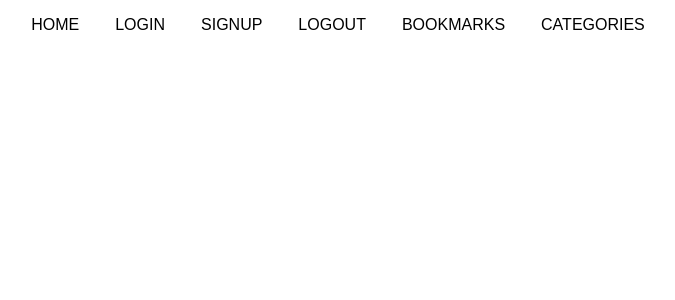
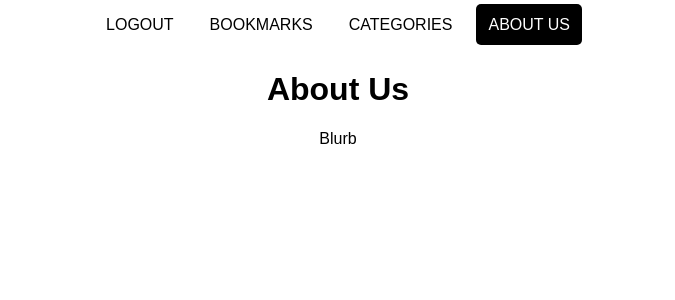
Before and after one commit to adridipietro/silvermark, a React (Create React App) app in the folder frontend/: page /about in a window 1280 px wide. Shown: the top 300 px of the page, without its empty margins (302-977 px from the left). Built offline with nearby package versions, Linux system fonts and the light colour scheme; no server answers.

Commit message:
Adding loggedIn functionality for the navbar, redirecting users after signup or login, adding about page

```diff
--- a/frontend/src/components/App.js
+++ b/frontend/src/components/App.js
@@ -10,10 +10,11 @@ import Signup from './Signup'
 import Logout from './Logout'
 import BookmarkForm from './BookmarkForm'
 import Bookmarks from '../containers/Bookmarks'
-import Home from '.../containers/Home'
+import Home from '../containers/Home'
 import Categories from '../containers/Categories'
 import {connect} from 'react-redux'
 import history from '../history'
+import AboutUs from '../containers/AboutUs'
 import { getBookmarks, createBookmark, deleteBookmark, editBookmark, favoriteBookmark } from '../actions/index'
 import { getCategories, createCategory, deleteCategory, filterByCategory } from '../actions/index'
 
@@ -21,6 +22,9 @@ import { getCategories, createCategory, deleteCategory, filterByCategory } from
 
 
 class App extends React.Component {
+  state = {
+    loggedIn: false
+  }
 
   componentDidMount(){
     this.props.getBookmarks()
@@ -34,9 +38,10 @@ class App extends React.Component {
     return (
       <div className="App">
         <Router history={history}>
-            <Navbar/>
+            <Navbar {...this.state.loggedIn}/>
             <Switch>
-              <Route exact path='/' component={Home}/>
+              <Route exact path='/' render={routeProps => <Home {...routeProps}/>}/>
+              <Route exact path='/about' render={routeProps => <AboutUs {...routeProps}/>} />
               <Route exact path="/categories" render={routeProps => <Categories categories={this.props.categories} deleteCategory={this.props.deleteCategory} createCategory={this.props.createCategory} filterByCategory={this.props.filterByCategory} {...routeProps} /> }/>
               <Route exact path="/login" render={routeProps => <Login loginUser={this.props.loginUser} {...routeProps} />}/>
               <Route exact path="/signup" render={routeProps => <Signup signupUser={this.props.signupUser} {...routeProps} />}/>
--- a/frontend/src/components/Login.js
+++ b/frontend/src/components/Login.js
@@ -26,7 +26,7 @@ class Login extends React.Component {
         e.preventDefault()
         const { email, password } = this.state
         this.props.loginUser({ email, password })
-        this.props.history.push('/')
+        this.props.history.push('/bookmarks')
 
     }
 
--- a/frontend/src/components/Navbar.js
+++ b/frontend/src/components/Navbar.js
@@ -18,71 +18,78 @@ const link = {
 
 export default class Navbar extends Component {
 
+    state = {
+        loggedIn: false
+    }
+
 
     render() {
         return (
             <div className="navbar">
+                {!this.state.loggedIn ?
+                <React.Fragment>
                     <NavLink
-                    to="/"
-                    className="nav-link"
-                    exact
+                        to="/logout" exact className="nav-link"
+                        style={link}
+                        activeStyle={{
+                        background: 'black',
+                        color: 'white'
+                        }}
+                    >LOGOUT</NavLink>
+                    <NavLink to="/bookmarks" exact className="nav-link"
+                        style={link}
+                        activeStyle={{
+                        background: 'black',
+                        color: 'white'
+                        }}
+                    >BOOKMARKS</NavLink>
+                    <NavLink to="/categories" exact className="nav-link"
+                        style={link}
+                        activeStyle={{
+                        background: 'black',
+                        color: 'white'
+                        }}
+                    >CATEGORIES</NavLink>
+                    <NavLink to="/about" exact className="nav-link"
+                        style={link}
+                        activeStyle={{
+                        background: 'black',
+                        color: 'white'
+                        }}
+                    >ABOUT US</NavLink>
+                </React.Fragment>
+               :
+               <React.Fragment>
+                   <NavLink to="/" exact className="nav-link"
                         style={link}
                         activeStyle={{
                         background: 'black',
                         color: 'white'
                         }}
                     >HOME</NavLink>
-                <NavLink
-                    to="/login"
-                    className="nav-link"
-                    exact
+                    <NavLink to="/about" exact className="nav-link"
                         style={link}
                         activeStyle={{
                         background: 'black',
                         color: 'white'
                         }}
-
+                    >ABOUT US</NavLink>
+                   <NavLink to="/login" exact className="nav-link"
+                       style={link}
+                       activeStyle={{
+                       background: 'black',
+                       color: 'white'
+                       }}
                    >LOGIN</NavLink>
-                <NavLink
-                    to="/signup"
-                    className="nav-link"
-                    exact
+                   <NavLink to="/signup" exact className="nav-link"
                        style={link}
                        activeStyle={{
                        background: 'black',
                        color: 'white'
                        }}
                    >SIGNUP</NavLink>
-                <NavLink
-                    to="/logout"
-                    className="nav-link"
-                    exact
-                    style={link}
-                    activeStyle={{
-                    background: 'black',
-                    color: 'white'
-                    }}
-                >LOGOUT</NavLink>
-                <NavLink
-                    to="/bookmarks"
-                    className="nav-link"
-                    exact
-                    style={link}
-                    activeStyle={{
-                    background: 'black',
-                    color: 'white'
-                    }}
-                >BOOKMARKS</NavLink>
-                <NavLink
-                    to="/categories"
-                    className="nav-link"
-                    exact
-                    style={link}
-                    activeStyle={{
-                    background: 'black',
-                    color: 'white'
-                    }}
-                >CATEGORIES</NavLink>
+               </React.Fragment>
+               }
             </div>
 
 
--- /dev/null
+++ b/frontend/src/containers/AboutUs.js
@@ -0,0 +1,10 @@
+import React from 'react'
+
+export default function AboutUs() {
+    return (
+        <div>
+            <h1>About Us</h1>
+            <p>Blurb</p>
+        </div>
+    )
+}
--- a/frontend/src/containers/Home.js
+++ b/frontend/src/containers/Home.js
@@ -1,9 +1,12 @@
 import React from 'react'
 
-export default function Home() {
+const Home = () => {
     return (
         <div>
-
+            <h1> Welcome </h1>
         </div>
     )
 }
+
+
+export default Home
```
Lines whose indentation alone changed are shown as unchanged.
